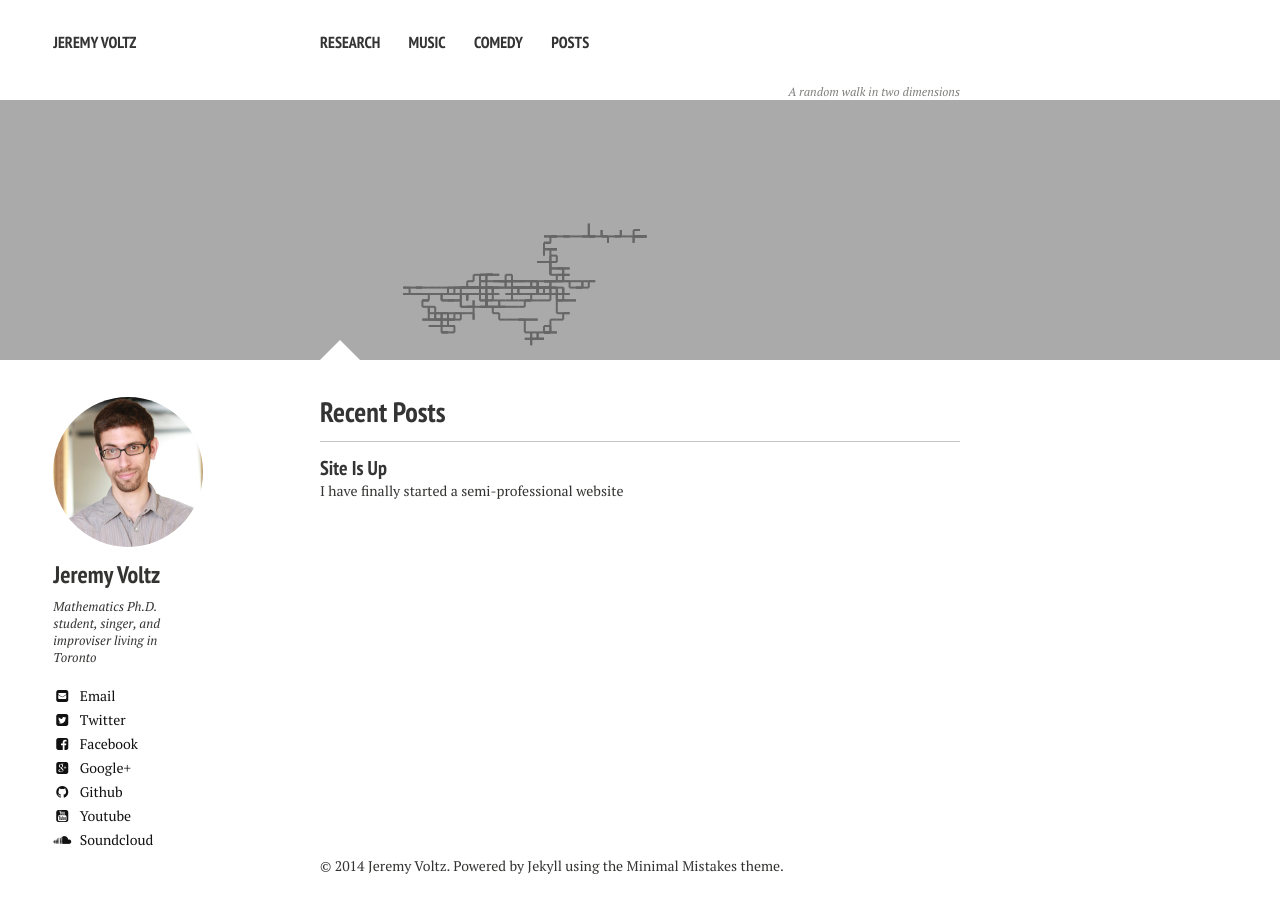
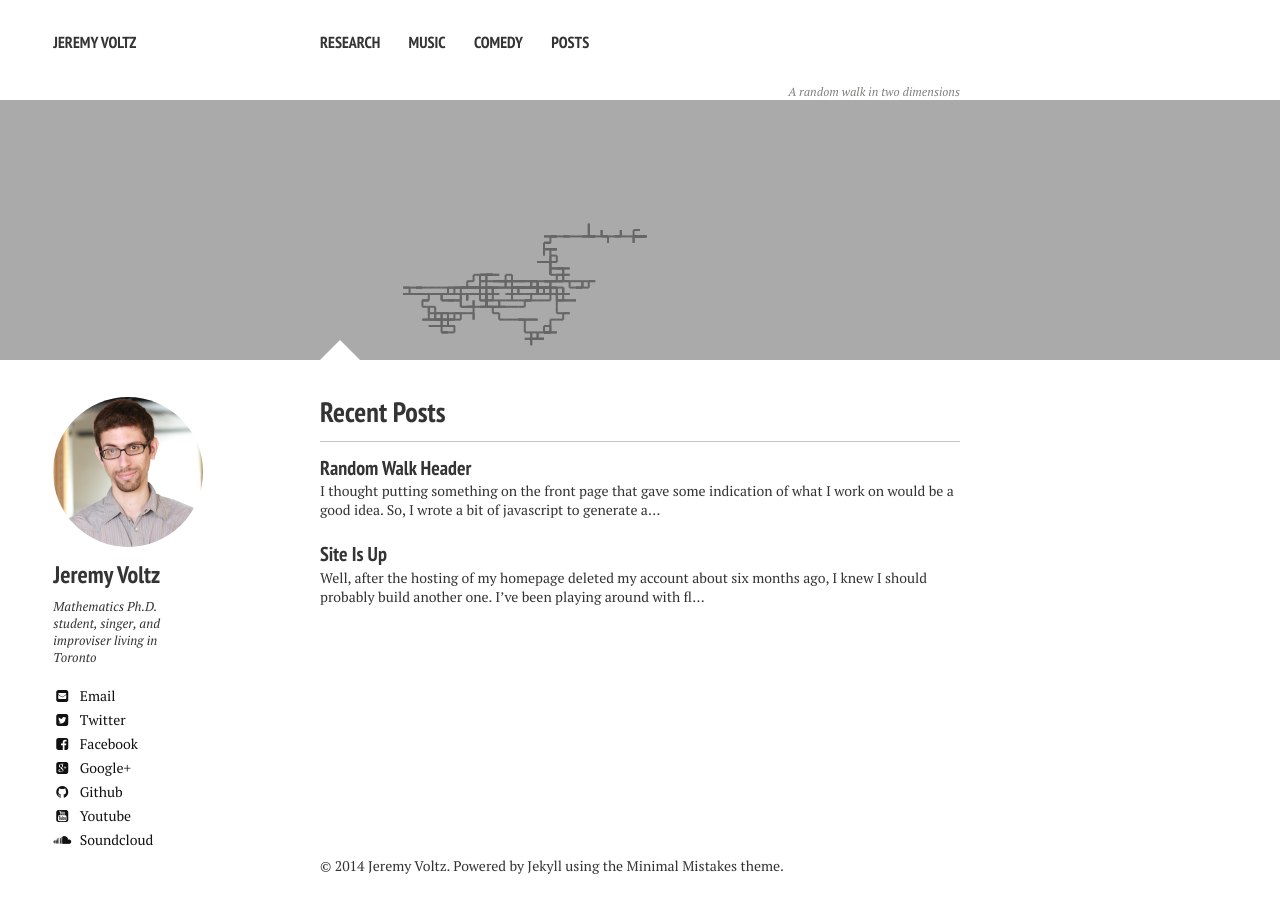
Before and after one commit to jeremyvoltz/jeremyvoltz.github.io, a Jekyll site: the page built from index.md, in a window 1280 px wide. Built offline with Jekyll 4.4.1, drawn with Linux system fonts in a browser that asks for light colours; nearby versions of some CDN libraries; some of the changed lines change nothing that is shown.

Commit message:
Got rid of excerpts and features in post templates
Also changed content in posts

```diff
--- /dev/null
+++ b/_posts/2014-10-20-random-walk-header.md
@@ -0,0 +1,52 @@
+---
+layout: post
+title: "Random Walk Header"
+modified:
+categories:
+tags: [site, javascript, probability, random walk]
+date: 2014-10-20T18:40:29-04:00
+---
+
+I thought putting something on the [front page](/) that gave some indication of what I work on would be a good idea. So, I wrote a bit of javascript to generate a two dimensional random walk.  Nothing fancy, but it works.
+
+{% highlight javascript %}
+<script>
+  width = $( window ).width();
+  height = 260;
+  x_pos = width/2;
+  y_pos = height/2;
+  step = .005*width;
+
+  var canvas = document.getElementById('walk');
+  canvas.setAttribute('width', width);
+  canvas.setAttribute('height', height);
+
+  function draw(){
+    if (canvas.getContext){
+      var ctx = canvas.getContext('2d');
+      ctx.lineWidth = 2;
+      ctx.strokeStyle = "#666";
+      y_step = 0;
+      x_step = step*(Math.floor(Math.random() * 3) - 1);
+      if (x_step === 0){
+        y_step = step*(Math.floor(Math.random()*3)-1);
+      }
+      ctx.beginPath();
+      ctx.moveTo(x_pos, y_pos);
+      x_pos = x_pos+x_step;
+      y_pos = y_pos+y_step;
+      ctx.lineTo(x_pos, y_pos);
+      ctx.stroke();
+    }
+  }
+  setInterval(draw, 6);
+</script>
+{% endhighlight %}
+
+**Looking at the code, can you figure out whether or not this is a *simple* random walk or not?**  Simple means that the random walk has equal probability of jumping in any of the four directions: north, south, east, or west.
+
+###**Answer**:
+
+It is *not* simple.  It's *biased*.  Here's how the walk decides where to go.  First, it randomly draws the step in the x-coordinate, which could be -1, 0, or 1.  If it's -1 or 1, then we don't bother drawing the y-coordinate step, as only one coordinate can change at a time (no moving diagonally).  So, there's a 2/3 chance we move in the x direction, and only a 1/3 chance we move in the y direction (if we pull a 0 on our first draw).
+
+I purposefully made the walk biased to move horizontally, because the space it can move is much wider than tall, and I wanted it to travel a bit in the gray area before it disappears out of the zone.
--- a/_posts/2014-10-20-site-is-up.md
+++ b/_posts/2014-10-20-site-is-up.md
@@ -3,7 +3,6 @@
 title: "Site Is Up"
 modified:
 categories:
-excerpt: "I have finally started a semi-professional website"
 tags: [site, jekyll, github]
 date: 2014-10-20T14:14:29-04:00
 ---
@@ -11,7 +10,11 @@
 Well, after the hosting of my homepage deleted my account about six months ago, I knew I should probably build another one.  I've been playing around with flask, a python backend for websites, and thought, boy I should build a personal website.  And I really shouldn't use Flask for it!
 
 
-Flask is great, don't get me wrong, but for a personal site, a static page will be faster to build, faster to load, and faster to edit the content of.  After a lot of hemming and hawing, I decided on github as the host, which means I had to get comfortable with Jekyll.  Jekyll is essentially conversion/templating software for markdown to generate static sites, and it's great!
+Flask is great, don't get me wrong, but for a personal site, a static site will be faster to build, faster to load, and faster to edit the content of.
+My last site was built in wordpress, which seems to be the de facto blogging framework.  It gets you off the ground quickly, so that you can be thinking about content without worrying about design.  Sounds great, except I hated using it.
 
+Wordpress is huge and bloated, and all the interaction you have with it is at such a high level, you don't really feel like you're doing anything tangible.  Also, the fear of changing something without knowing how or why is constant.  If there's a bug, tracking it down would be an absolute nightmare.  I like working closer to the ground, so to speak.
 
-To get the site off the ground as quickly as possible, I decided to use a pre-built theme.  I settled on [minimal mistakes](https://github.com/mmistakes/minimal-mistakes) built by [Michael Rose](https://mademistakes.com/).
+So after a lot of hemming and hawing, I decided on github as the host, which means I had to get comfortable with Jekyll.  Jekyll is essentially conversion/templating software for markdown to generate static sites, and it's great!
+
+To get the site off the ground as quickly as possible, I decided to use a pre-built theme.  I settled on [minimal mistakes](https://github.com/mmistakes/minimal-mistakes) built by [Michael Rose](https://mademistakes.com/).  It's simple, elegant, and precisely what I was looking for.  I recommend it, as he's put a lot of thought and love into it.  I found it very easy to play with to suit my own needs, which is what I most want in a theme!
```
Also changed, not shown: 1 other file.
